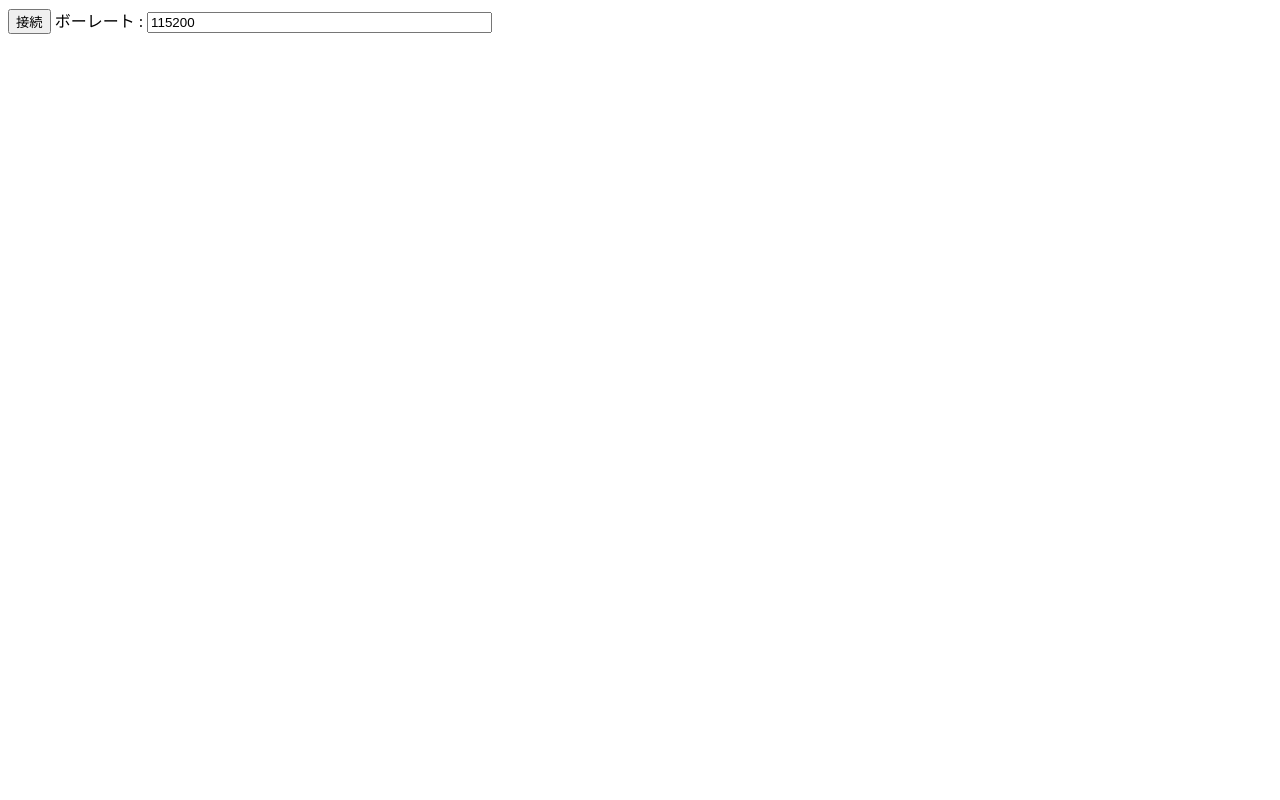
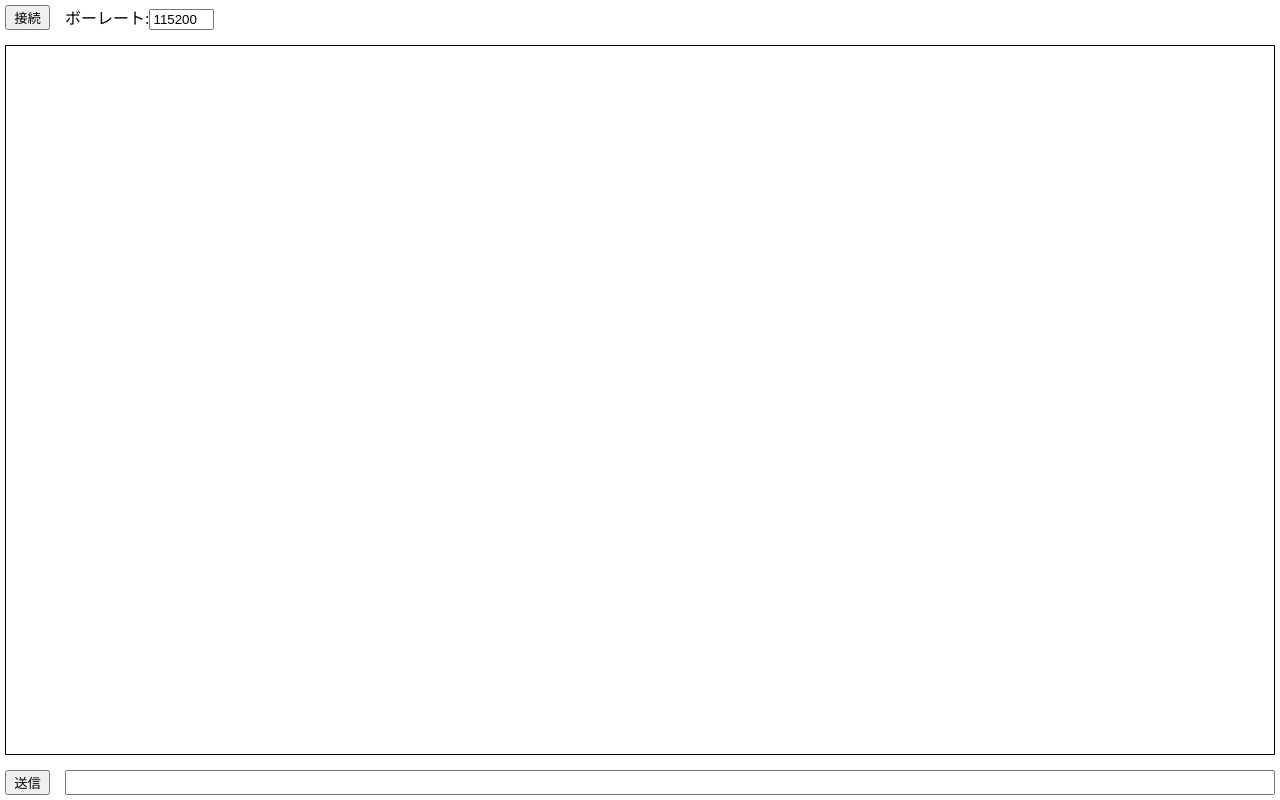
Before and after one commit to oosan1/OriginalSMU_KKHS, a plain HTML site: page Cliant/Web/index.html in a window 1280 px wide. Drawn offline with Linux system fonts and the light colour scheme.

Commit message:
シリアルコンソールの表示部分を追加

```diff
--- a/Cliant/Web/index.html
+++ b/Cliant/Web/index.html
@@ -8,7 +8,11 @@
 </head>
 <body>
     <button type="button" id="connect_btn">接続</button>
-    <label>ボーレート : <input type="text" id="baudrate" size="40" value="115200"></label>
+    <label>ボーレート:<input type="text" id="baudrate" size="5" value="115200"></label>
+    <div id="serial_console">
+    </div>
+    <button type="button" id="send_btn">送信</button>
+    <input type="text" id="send_text" size="40"></label>
 
     <script src="script.js"></script>
 </body>
--- a/Cliant/Web/script.js
+++ b/Cliant/Web/script.js
@@ -2,8 +2,18 @@ let port;
 
 const connectButton = document.getElementById("connect_btn");
 const baudrateTextbox = document.getElementById("baudrate");
+const serialConsoleTextbox = document.getElementById("send_text");
+const sendButton = document.getElementById("send_btn");
 
 connectButton.addEventListener("click", onConnectButtonClick, false);
+serialConsoleTextbox.addEventListener('keydown', onConsoleKeypress);
+sendButton.addEventListener("click", sendMessage, false);
+
+function onConsoleKeypress(event) {
+    if(event.key === 'Enter'){
+		sendMessage();
+	}
+}
 
 async function onConnectButtonClick() {
     let baudrate;
@@ -20,3 +30,18 @@ async function onConnectButtonClick() {
         console.error(`Connection failed ${e}`)
     }
 }
+
+//デバッグ用
+function sendMessage() {
+    const serialConsole = document.getElementById("serial_console");
+    const messageText = serialConsoleTextbox.value.trim();
+
+    if (messageText === "") return;
+
+    const messageElement = document.createElement("div");
+    messageElement.classList.add("message");
+    messageElement.textContent = messageText;
+
+    serialConsole.prepend(messageElement);
+    serialConsoleTextbox.value = "";
+}
--- a/Cliant/Web/style.css
+++ b/Cliant/Web/style.css
@@ -0,0 +1,42 @@
+body {
+    display: grid;
+    margin: 0;
+    height: 100vh;
+    grid-template-rows: 35px 1fr 35px;
+    grid-template-columns: 55px 200px 75px  1fr;
+    column-gap: 5px;
+    row-gap: 5px;
+}
+
+body > * {
+	margin: 5px;
+}
+
+#connect_btn {
+    grid-row: 1;
+    grid-column: 1;
+}
+
+#baudrate {
+    grid-row: 1;
+    grid-column: 2;
+}
+
+#serial_console {
+    grid-row: 2;
+    grid-column: 1/5;
+    border: 1px solid #000;
+    overflow-y: auto;
+    display: flex;
+    flex-direction: column-reverse;
+}
+
+#send_btn {
+    grid-row: 3;
+    grid-column: 1;
+}
+
+#send_text {
+    grid-row: 3;
+    grid-column: 2/5;
+}
```
